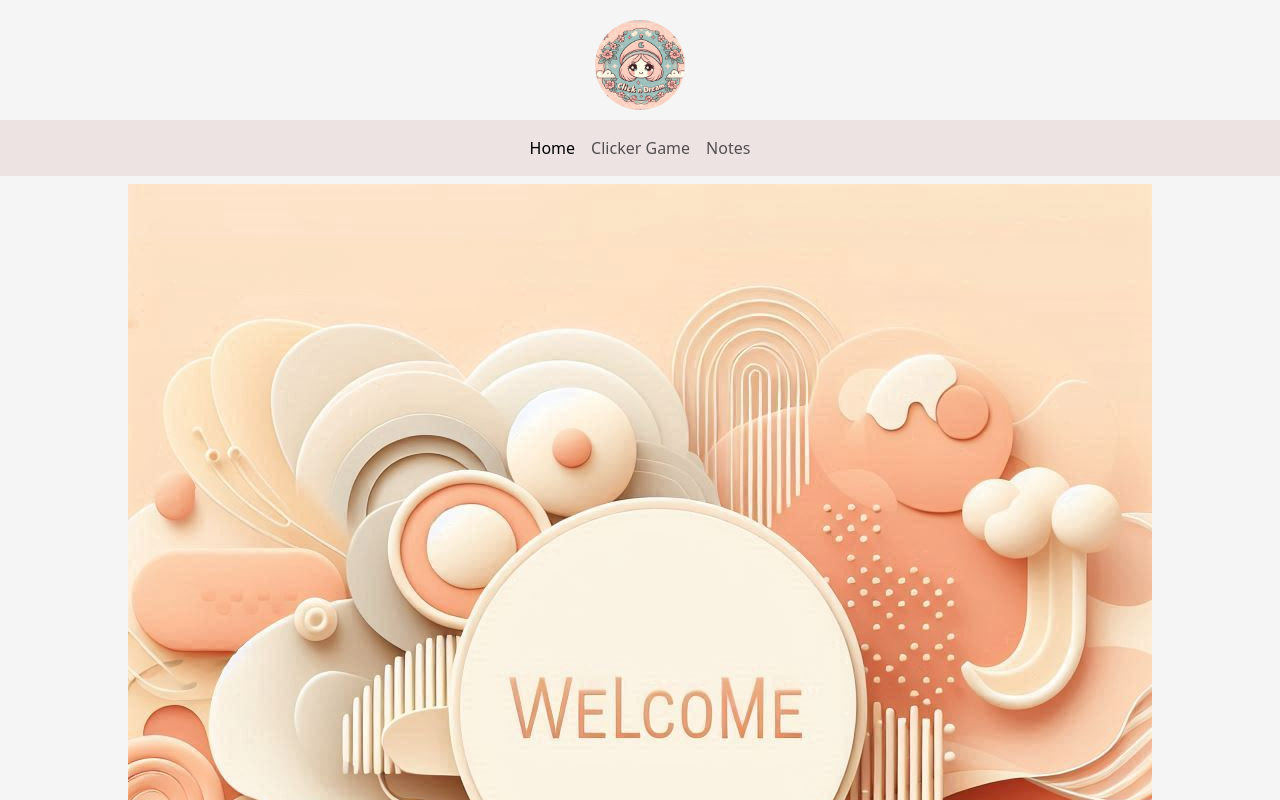
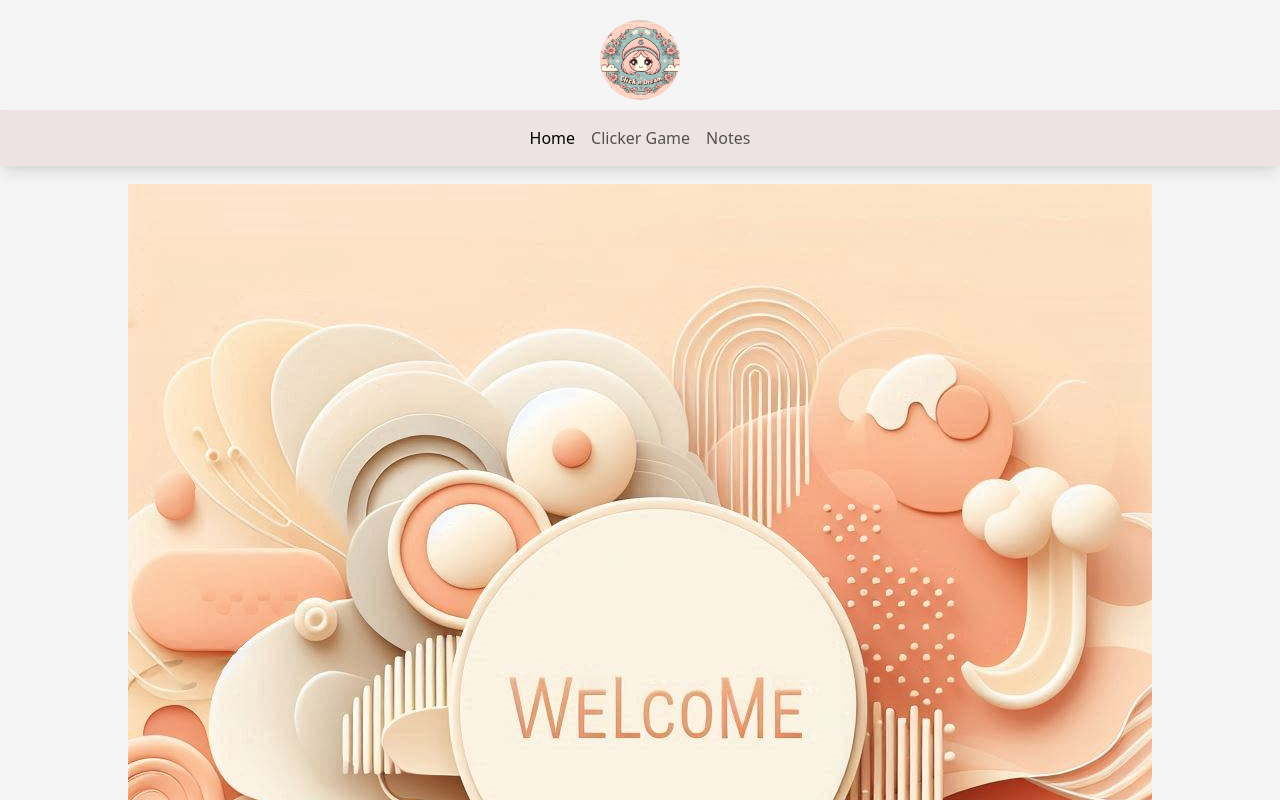
Before and after one commit to Elin-Schmidt/clicker-game, a Vue app: page / in a window 1280 px wide. Shown: the top 800 px of the page. Built offline with nearby package versions, Linux system fonts and the light colour scheme.

Commit message:
Adjust logo width and margin-top in App.vue for improved layout consistency and add box shadow to navbar

```diff
--- a/src/App.vue
+++ b/src/App.vue
@@ -80,14 +80,16 @@
     background-color: whitesmoke;
   }
   .logo {
-    width: 90px;
+    width: 80px;
     transition: all 0.3s ease-in-out;
   }
   .custom-navbar {
     background-color: #eee3e3;
     color: #2f4f4f;
     list-style: none;
-    margin-top: 120px;
+    margin-top: 110px;
+    box-shadow: rgba(0, 0, 0, 0.1) 0px 10px 15px -3px,
+      rgba(0, 0, 0, 0.05) 0px 4px 6px -2px;
   }
 
   @media (max-width: 991px) {
```
